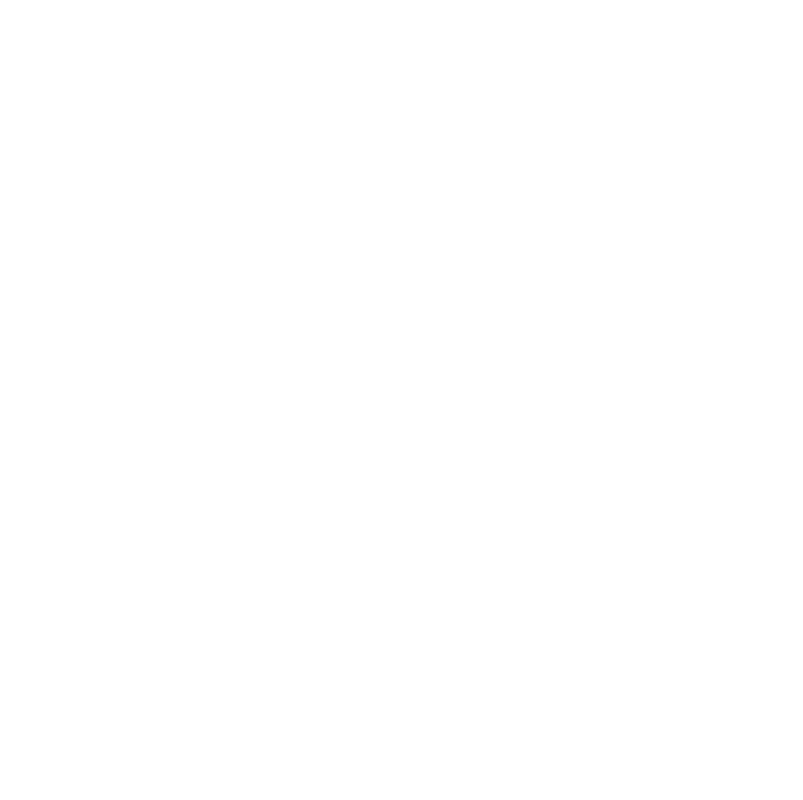
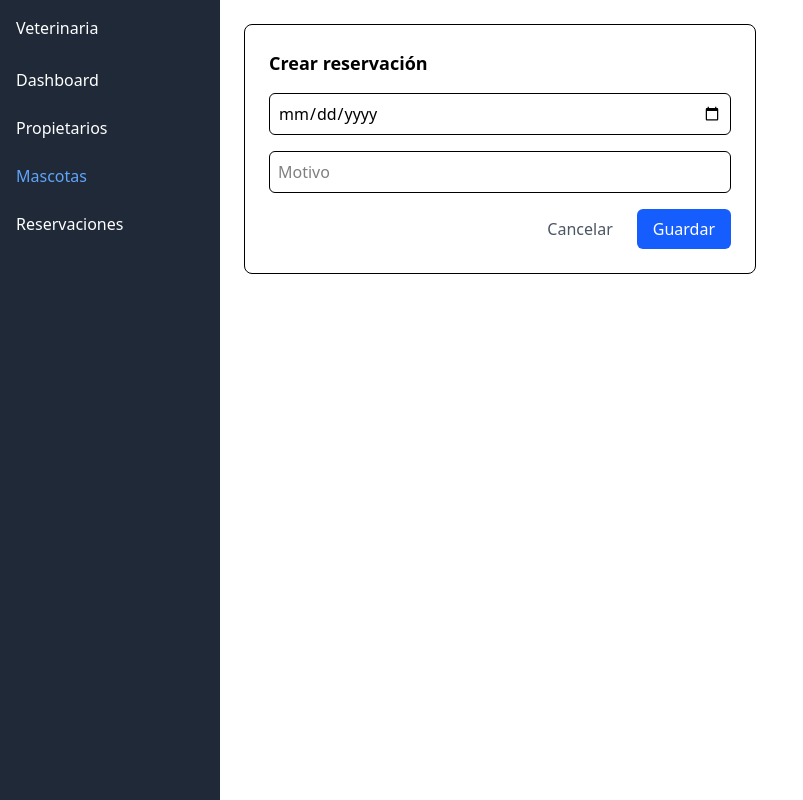
Before and after one commit to Sakexxpearex/Veterinaria, a React (Vite) app in the folder VetFrontEnd/: page /mascotas/1/reservar in a window 1280 px wide. Before the commit this address had no page. Shown: the whole page, without its empty margins (0-803 px from the left). Built offline with nearby package versions, Linux system fonts and the light colour scheme.

Commit message:
agregue funcionalidad para agregar una reservacion por mascota

```diff
--- a/VetFrontEnd/src/Api/reservaciones.js
+++ b/VetFrontEnd/src/Api/reservaciones.js
@@ -20,3 +20,12 @@
   );
   return Number(res.data);
 };
+
+
+export const createReservacion = async (data) => {
+  const res = await axios.post(
+    "http://localhost:8000/api/reservaciones",
+    data
+  );
+  return res.data;
+};
--- a/VetFrontEnd/src/App.jsx
+++ b/VetFrontEnd/src/App.jsx
@@ -5,6 +5,8 @@
 import MascotasPage from "./Modules/Mascotas/MascotasPage";
 import ReservacionesPage from "./Modules/Reservaciones/ReservacionesPage";
 import MascotasPorPropietario from "./Modules/Propietarios/MascotaPorPropietario";
+import FormReservacion from "./Modules/Reservaciones/FormReservacion";
+
 function App() {
   return (
       <Routes>
@@ -15,6 +17,7 @@
           <Route path="/mascotas" element={<MascotasPage />} />
           <Route path="/reservaciones" element={<ReservacionesPage />} />
           <Route path="/propietarios/:id/mascotas" element={<MascotasPorPropietario />}/>
+          <Route path="/mascotas/:id/reservar" element={<FormReservacion />}/>
         </Route>
       </Routes>
   );
--- a/VetFrontEnd/src/Modules/Mascotas/ListaMascotas.jsx
+++ b/VetFrontEnd/src/Modules/Mascotas/ListaMascotas.jsx
@@ -1,9 +1,11 @@
 import { useEffect, useState } from "react"
 import { getMascotas } from "../../Api/mascotas";
+import { useNavigate } from "react-router-dom";
 
 
 export default function ListaMascotas() {
     const [mascotas, setMascotas] = useState([])
+    const navigate = useNavigate();
 
   useEffect(() => {
     cargarMascotas();
@@ -42,6 +44,12 @@
                 <button className="text-blue-600 hover:underline">
                   Ver
                 </button>
+                <button
+                  onClick={() => navigate(`/mascotas/${mascota.id}/reservar`)}
+                  className="text-blue-600 hover:underline"
+                >
+                  Crear Reservación
+                </button>
               </td>
             </tr>
           ))}
--- /dev/null
+++ b/VetFrontEnd/src/Modules/Reservaciones/FormReservacion.jsx
@@ -0,0 +1,75 @@
+import { useParams, useNavigate } from "react-router-dom";
+import { useState } from "react";
+import { createReservacion } from "../../Api/reservaciones";
+
+export default function FormReservacion() {
+  const { id } = useParams(); // id de la mascota
+  const navigate = useNavigate();
+
+  const [form, setForm] = useState({
+    fecha: "",
+    motivo: "",
+  });
+
+  function handleChange(e) {
+    setForm({ ...form, [e.target.name]: e.target.value });
+  }
+
+  async function handleSubmit(e) {
+    e.preventDefault();
+
+    await createReservacion({
+      mascota_id: id,
+      fecha: form.fecha,
+      motivo: form.motivo,
+    });
+
+    navigate(-1); // volver a la pantalla anterior
+  }
+
+  return (
+    <div className="max-w-lg bg-white border rounded-lg p-6">
+      <h1 className="text-lg font-semibold mb-4">
+        Crear reservación
+      </h1>
+
+      <form onSubmit={handleSubmit} className="space-y-4">
+        <input
+          type="date"
+          name="fecha"
+          value={form.fecha}
+          onChange={handleChange}
+          className="w-full border rounded-md p-2"
+          required
+        />
+
+        <input
+          type="text"
+          name="motivo"
+          value={form.motivo}
+          onChange={handleChange}
+          placeholder="Motivo"
+          className="w-full border rounded-md p-2"
+          required
+        />
+
+        <div className="flex justify-end gap-2">
+          <button
+            type="button"
+            onClick={() => navigate(-1)}
+            className="px-4 py-2 text-gray-600 hover:underline"
+          >
+            Cancelar
+          </button>
+
+          <button
+            type="submit"
+            className="bg-blue-600 text-white px-4 py-2 rounded-md"
+          >
+            Guardar
+          </button>
+        </div>
+      </form>
+    </div>
+  );
+}
```
Also changed, not shown: 2 other files (tests, documents, lock files or other folders).
